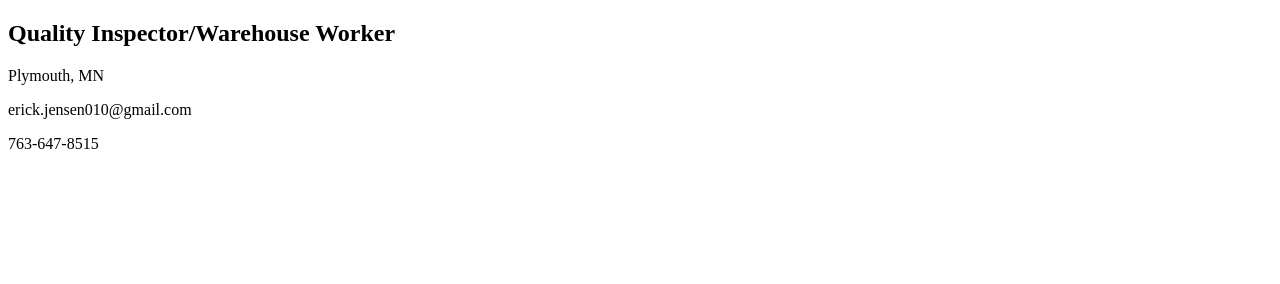
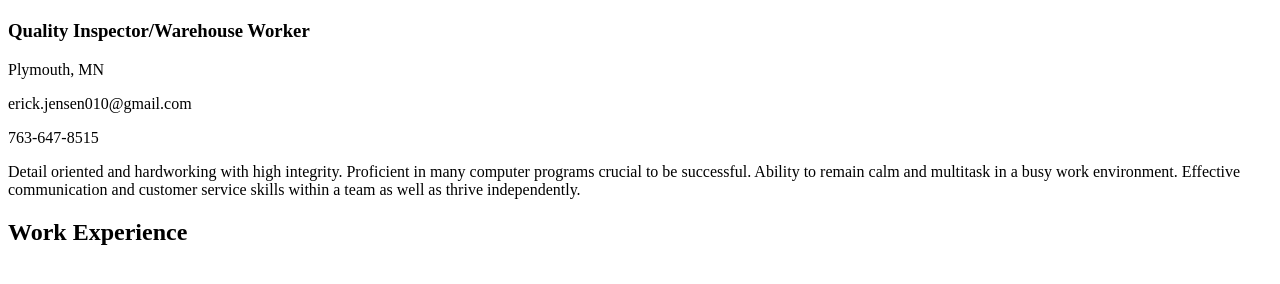
Before and after one commit to ErickDJensen/ErickDJensenResume, a plain HTML site: page index.html in a window 1280 px wide. Shown: the part 60-344 px from the top of the page. Drawn offline with Linux system fonts and the light colour scheme.

Commit message:
adding content

```diff
--- a/index.html
+++ b/index.html
@@ -5,9 +5,14 @@
 </head>
 <body>
   <h1><b>Erick Jensen</b></h1>
-  <h2><b>Quality Inspector/Warehouse Worker</b></h2>
+  <h3><b>Quality Inspector/Warehouse Worker</b></h3>
   <p>Plymouth, MN</p>
   <p>erick.jensen010@gmail.com</p>
   <p>763-647-8515</p>
+  <p> Detail oriented and hardworking with high integrity. Proficient in many computer programs crucial to be
+      successful. Ability to remain calm and multitask in a busy work environment. Effective communication
+      and customer service skills within a team as well as thrive independently.</p>
+  <h2>Work Experience</h2>
+
 </body>
 </html>
```
